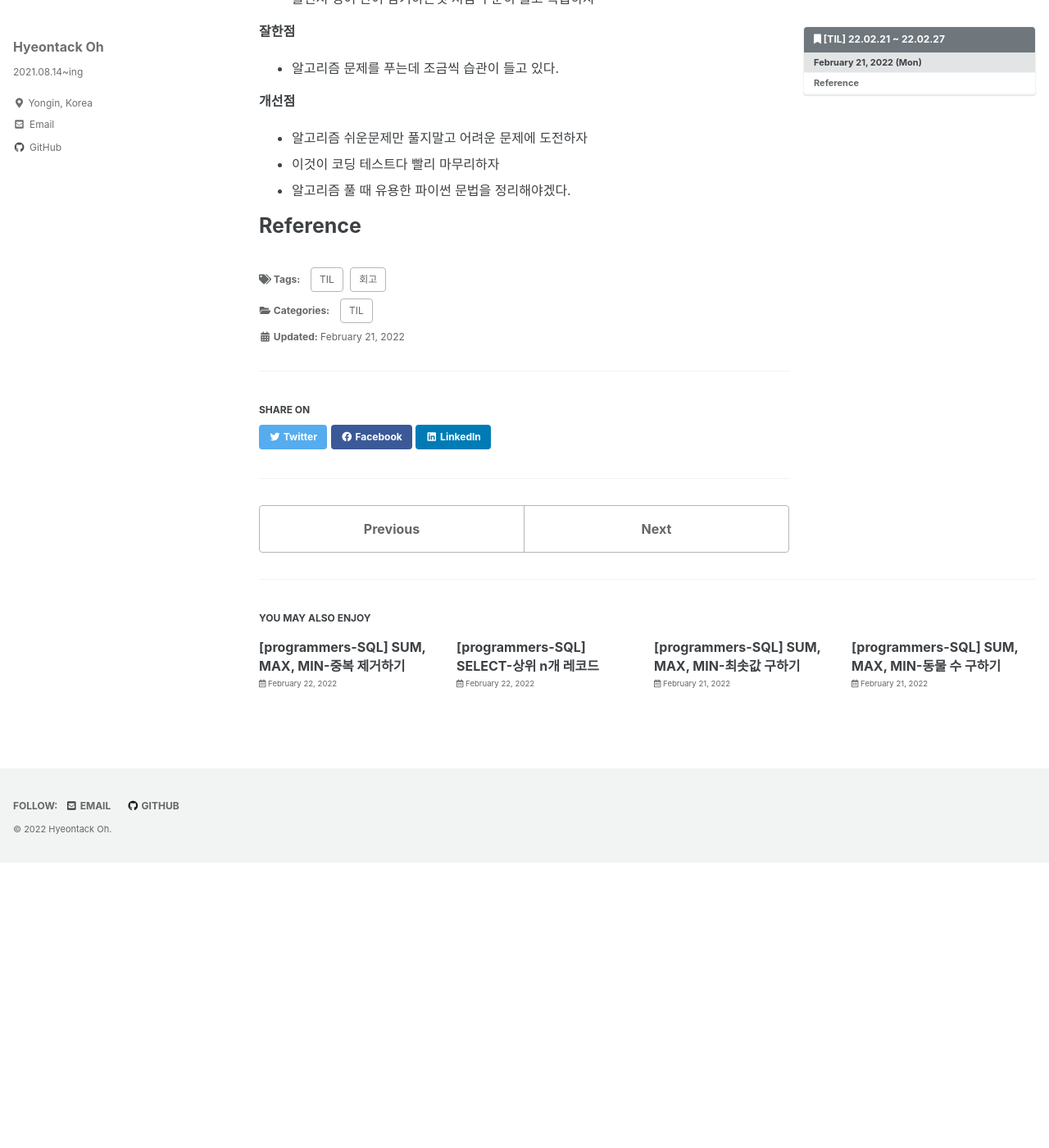
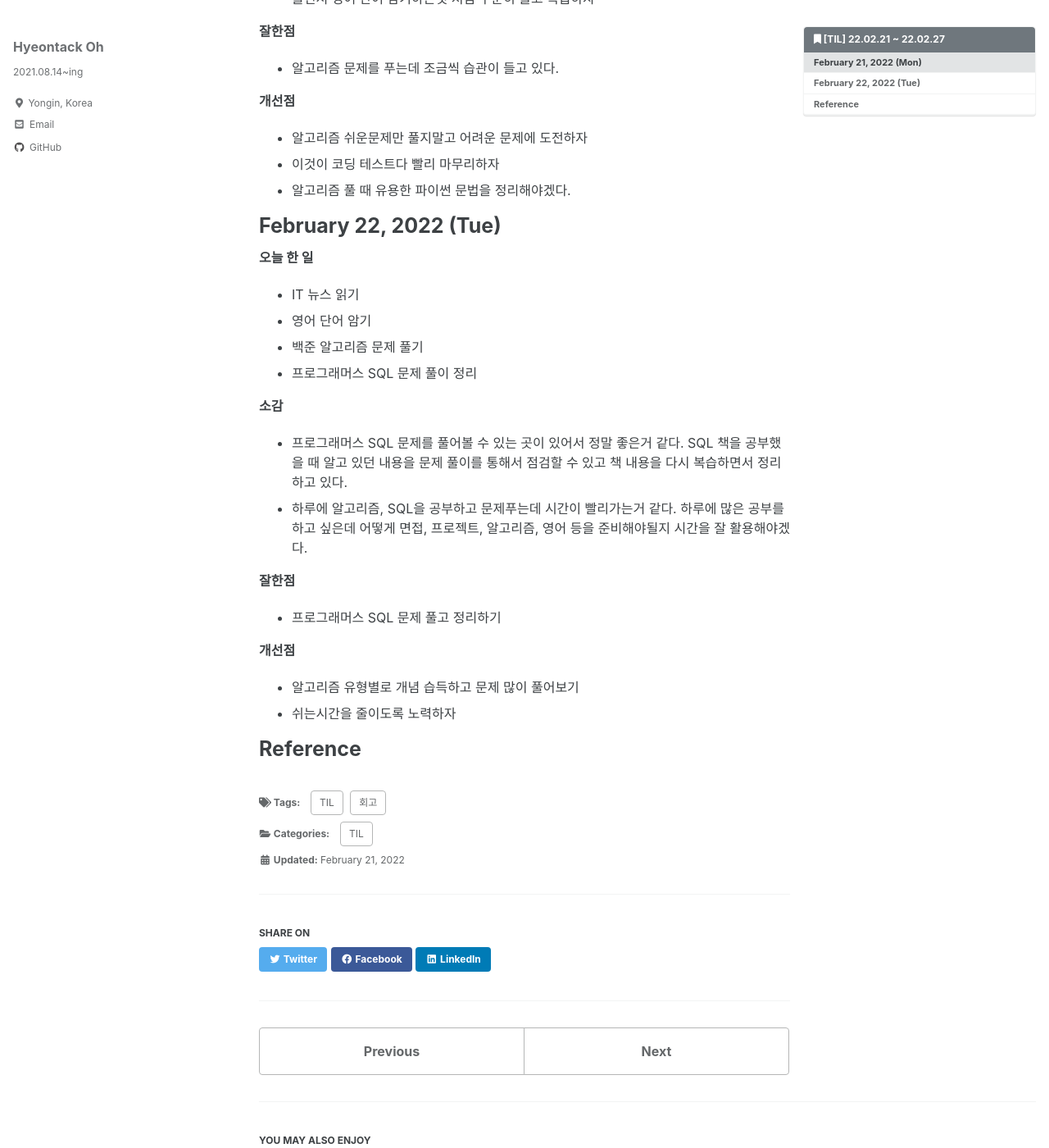
Before and after one commit to hyeontack5/hyeontack5.github.io, a Jekyll site: the page built from _posts/TIL/2022-02-21-[TIL] 22.02.21 ~ 22.02.27.md, in a window 1280 px wide and 1400 px high, scrolled down 532 px. Shown: the whole window at 82% size. Built offline with Jekyll 4.4.1, drawn with Linux system fonts in a browser that asks for light colours; cached includes are drawn as plain includes; before the commit the page ends 1584 px from its top, so only the background shows below that.

Commit message:
Docs: 22.02.22

```diff
--- a/_posts/TIL/2022-02-21-[TIL] 22.02.21 ~ 22.02.27.md
+++ b/_posts/TIL/2022-02-21-[TIL] 22.02.21 ~ 22.02.27.md
@@ -33,4 +33,23 @@ toc_icon: "bookmark"
 - 이것이 코딩 테스트다 빨리 마무리하자
 - 알고리즘 풀 때 유용한 파이썬 문법을 정리해야겠다.
 
+# February 22, 2022 (Tue)
+
+**오늘 한 일**
+- IT 뉴스 읽기
+- 영어 단어 암기
+- 백준 알고리즘 문제 풀기
+- 프로그래머스 SQL 문제 풀이 정리
+
+**소감**
+- 프로그래머스 SQL 문제를 풀어볼 수 있는 곳이 있어서 정말 좋은거 같다. SQL 책을 공부했을 때 알고 있던 내용을 문제 풀이를 통해서 점검할 수 있고 책 내용을 다시 복습하면서 정리하고 있다.
+- 하루에 알고리즘, SQL을 공부하고 문제푸는데 시간이 빨리가는거 같다. 하루에 많은 공부를 하고 싶은데 어떻게 면접, 프로젝트, 알고리즘, 영어 등을 준비해야될지 시간을 잘 활용해야겠다.
+
+**잘한점**
+- 프로그래머스 SQL 문제 풀고 정리하기
+
+**개선점**
+- 알고리즘 유형별로 개념 습득하고 문제 많이 풀어보기
+- 쉬는시간을 줄이도록 노력하자
+
 # Reference
```
